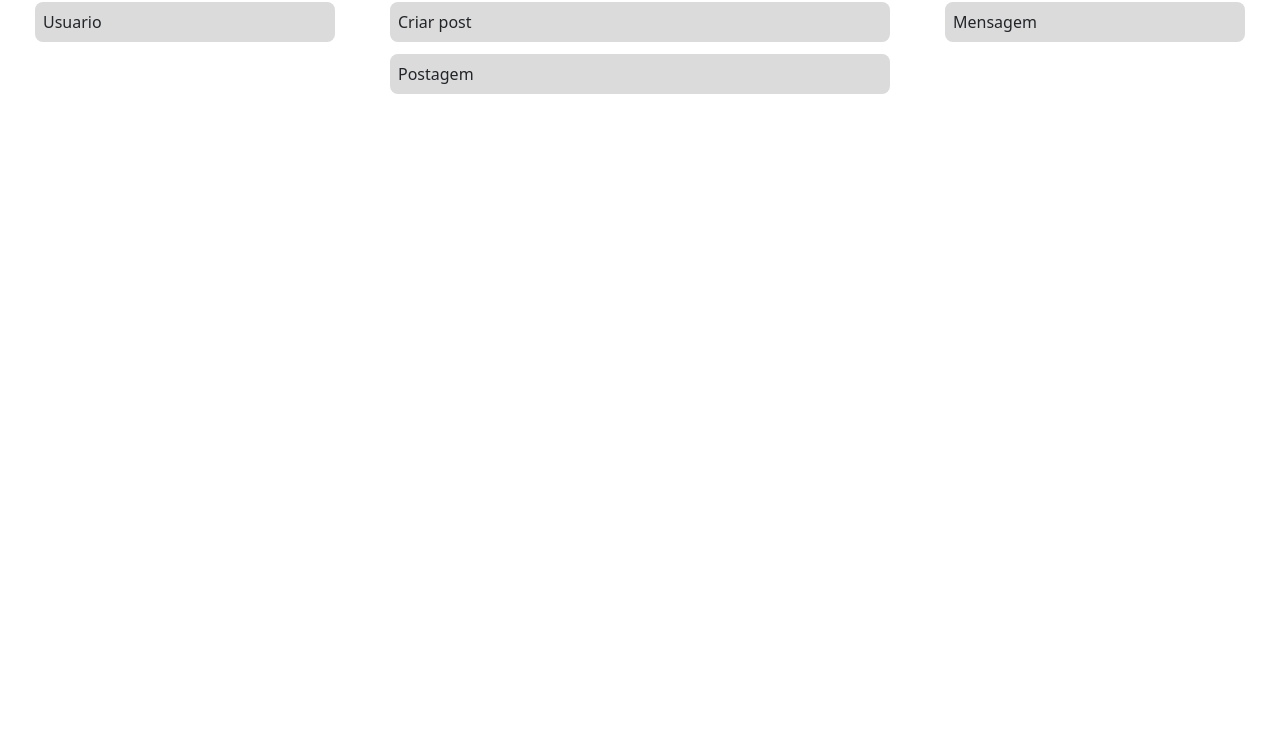
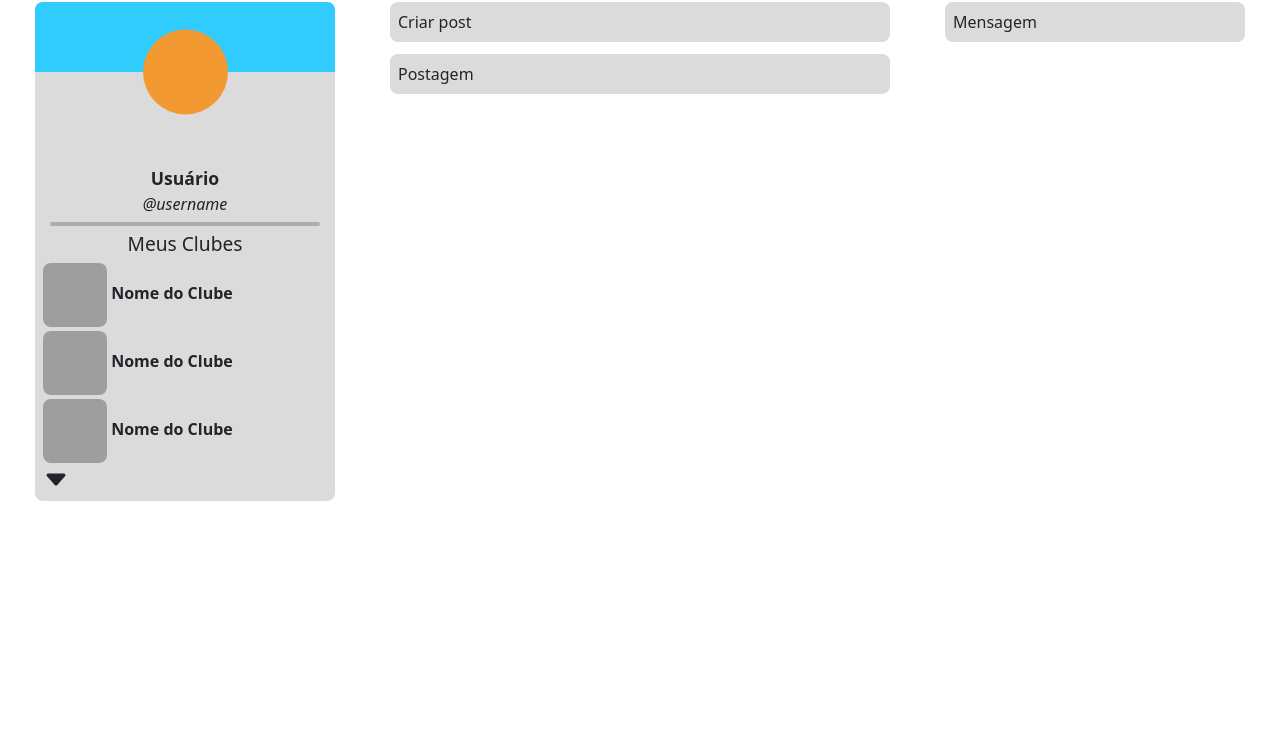
Before and after one commit to mattolivr/popcorn-club, a plain HTML site: page index.html in a window 1280 px wide. Shown: the part 66-800 px from the top of the page. Drawn offline with nearby package versions, Linux system fonts and the light colour scheme; grey boxes are pictures that could not be loaded.

Commit message:
Criação da parte do Usuário

```diff
--- a/CSS/style.css
+++ b/CSS/style.css
@@ -1,13 +1,32 @@
+:root {
+    --main-primary: #30CCFE;
+    --main-secondary: #F29A31;
+    --main-background: #DBDBDB;
+    --main-border: #272727;
+}
+
 html, body {
     margin: 0;
 }
 
+h2 {
+    text-align: center;
+    font-size: 1.2em;
+}
+
 .container_block{
-    background-color: #DBDBDB;
+    background-color: var(--main-background);
     margin: 0;
     padding: 8px;
 
     border-radius: 8px;
+}
+
+.container_divider{
+    width: 95%;
+    margin: 6px auto;
+    border: 2px solid var(--main-border);
+    border-radius: 4px;
 }
 
 #layout_container{
@@ -40,7 +59,7 @@ header{
     font-weight: bold;
     text-transform: uppercase;
     text-align: center;
-    color: #F29A31;
+    color: var(--main-primary);
 }
 
 #header_search{
@@ -70,6 +89,67 @@ header{
     grid-column-end: 2;
 }
 
+#user_container>div{
+    padding: 0;
+    border-radius: 8px;
+}
+
+#user_bg{
+    background-color: var(--main-primary);
+    border-radius: 8px 8px 0 0;
+    height: 70px;
+}
+
+#user_avatar{
+    background-color: var(--main-secondary);
+    border-radius: 100%;
+
+    width: 85px;
+    height: 85px;
+    transform: translateY(-50%);
+    margin: 0 auto;
+}
+
+#user_content_container{
+    padding: 8px;
+
+    /* transform: translateY(-50%); */
+}
+
+#user_dname, #user_name{
+    text-align: center;
+    margin: 0;
+}
+
+#user_dname{
+    font-weight: 700;
+    font-size: 1.1em;
+}
+
+#user_name{
+    font-weight: 400;
+    font-size: 1em;
+    font-style: italic;
+}
+
+.user_club_container{
+    margin-bottom: 4px;
+}
+
+.user_club_container img{
+    border-radius: 8px;
+    width: 64px;
+    height: 64px;
+}
+
+.user_club_container span{
+    font-weight: bold;
+}
+
+#user_dropdown_btn>svg{
+    margin: 0 auto;
+}
+
 main {
     grid-column-start: 4;
     grid-column-end: 4;
--- a/index.html
+++ b/index.html
@@ -51,7 +51,31 @@
             </header>
             <div id="user_container">
                 <div class="container_block">
-                    Usuario
+                    <div id="user_profile">
+                        <div id="user_bg"></div>
+                        <div id="user_avatar"></div>
+                    </div>
+                    <div id="user_content_container">
+                        <p id="user_dname">Usuário</p>
+                        <p id="user_name">@username</p>
+                        <hr class="container_divider">
+                        <h2>Meus Clubes</h2>
+                        <div class="user_club_container">
+                            <img src="https://picsum.photos/64?random=1">
+                            <span>Nome do Clube</span>
+                        </div>
+                        <div class="user_club_container">
+                            <img src="https://picsum.photos/64?random=2">
+                            <span>Nome do Clube</span>
+                        </div>
+                        <div class="user_club_container">
+                            <img src="https://picsum.photos/64?random=3">
+                            <span>Nome do Clube</span>
+                        </div>
+                        <div id="#user_dropdown_btn"><svg xmlns="http://www.w3.org/2000/svg" width="26" height="26" fill="currentColor" class="bi bi-caret-down-fill" viewBox="0 0 16 16">
+                            <path d="M7.247 11.14 2.451 5.658C1.885 5.013 2.345 4 3.204 4h9.592a1 1 0 0 1 .753 1.659l-4.796 5.48a1 1 0 0 1-1.506 0z"/>
+                        </svg></div>
+                    </div>
                 </div>
             </div>
             <main>
```
